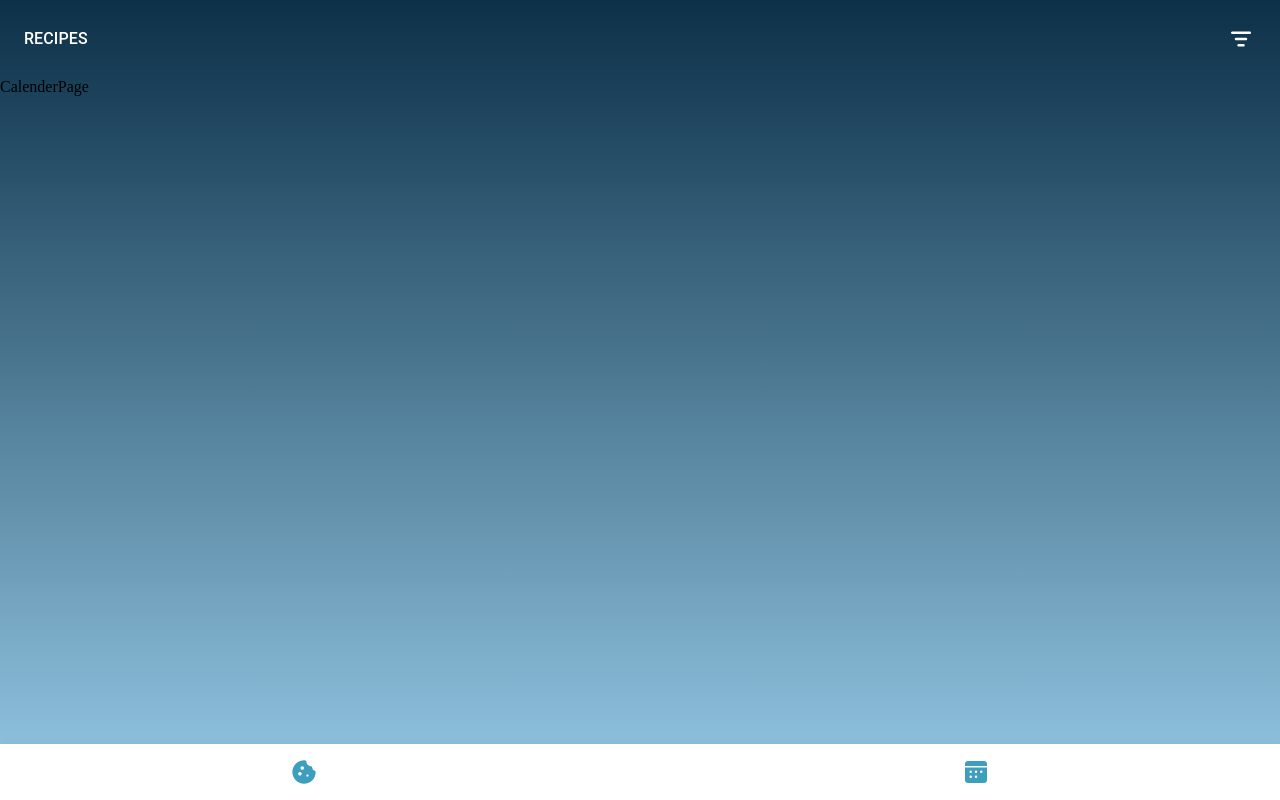
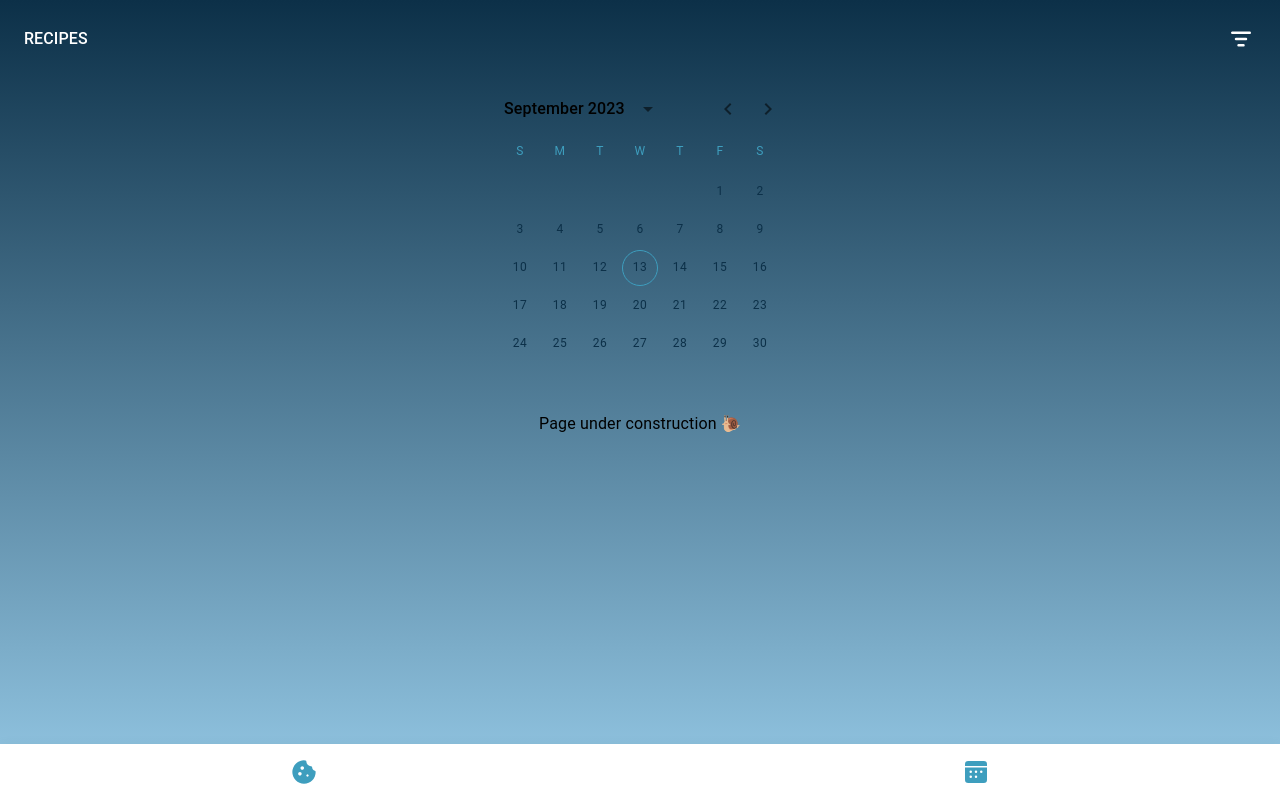
Before and after one commit to annakoruc/lidlomix, a Next.js app: page /calender in a window 1280 px wide. Built offline with nearby package versions, Linux system fonts and the light colour scheme; some icons are missing.

Commit message:
add Calender to application

```diff
--- a/package.json
+++ b/package.json
@@ -12,11 +12,13 @@
     "@emotion/react": "^11.11.0",
     "@emotion/styled": "^11.11.0",
     "@mui/material": "^5.13.2",
+    "@mui/x-date-pickers": "^6.15.0",
     "@reduxjs/toolkit": "^1.9.5",
     "@types/node": "20.2.3",
     "@types/react": "18.2.6",
     "@types/react-dom": "18.2.4",
     "axios": "^1.4.0",
+    "dayjs": "^1.11.10",
     "eslint": "8.41.0",
     "eslint-config-next": "13.4.3",
     "firebase": "^9.22.0",
--- a/src/app/calender/page.tsx
+++ b/src/app/calender/page.tsx
@@ -1,9 +1,22 @@
 "use client";
 
+import { Box, Typography } from "@mui/material";
+import { LocalizationProvider } from "@mui/x-date-pickers/LocalizationProvider";
+import { AdapterDayjs } from "@mui/x-date-pickers/AdapterDayjs";
+import { DateCalendar } from "@mui/x-date-pickers/DateCalendar";
 import React from "react";
 
 const CalenderPage = () => {
-  return <div>CalenderPage</div>;
+  return (
+    <Box>
+      <LocalizationProvider dateAdapter={AdapterDayjs}>
+        <DateCalendar />
+      </LocalizationProvider>
+      <Typography sx={{ textAlign: "center" }}>
+        Page under construction 🐌
+      </Typography>
+    </Box>
+  );
 };
 
 export default CalenderPage;
```
Also changed, not shown: 1 other file (tests, documents, lock files or other folders).
